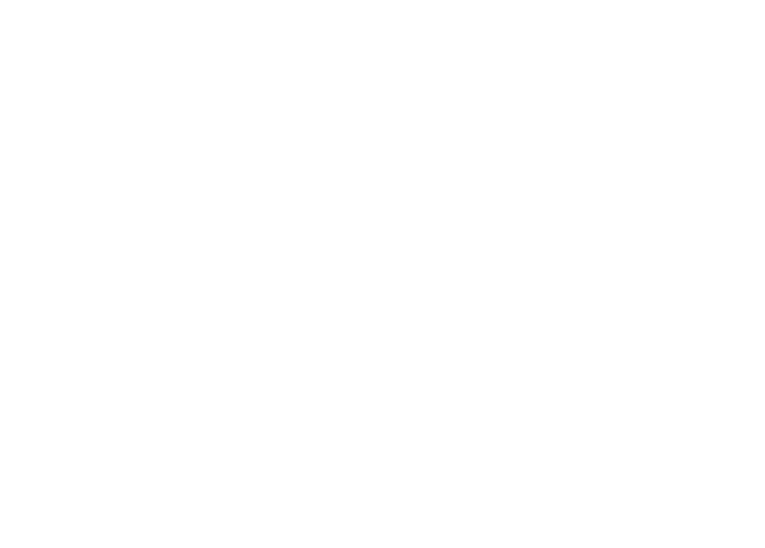
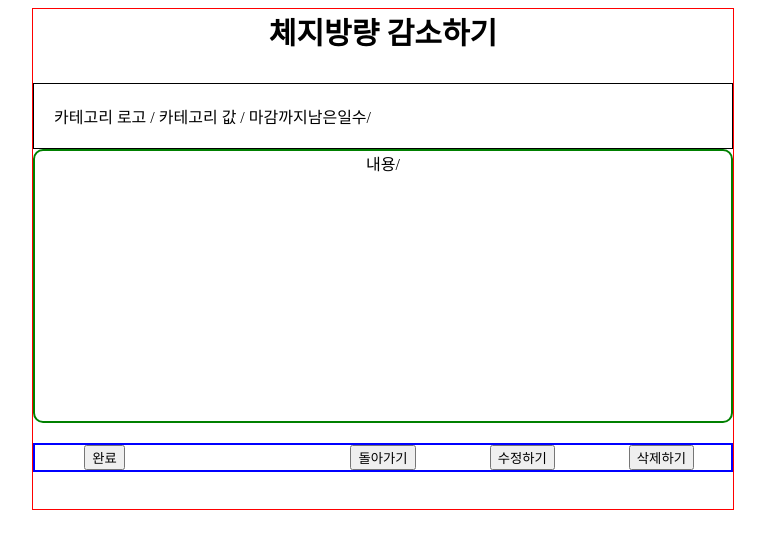
Before and after one commit to kkookk55/ToDoList-using-toolkit, a React (Create React App) app: page /detail/1 in a window 1280 px wide. Before the commit this address had no page. Shown: the top 548 px of the page, without its empty margins (257-1022 px from the left). Built offline with nearby package versions, Linux system fonts and the light colour scheme; data requests are answered from the project's data file.

Commit message:
pages/list파일 수정 (Done리스트도 카테고리별 리스트 보여주기 추가)

```diff
--- a/src/pages/Detail.jsx
+++ b/src/pages/Detail.jsx
@@ -1,36 +1,81 @@
 import { useParams } from "react-router-dom";
 import React, { useEffect, useState } from "react";
 import axios from "axios"; // axios import 합니다.
+import { Link } from "react-router-dom";
+import styled from "styled-components";
 
+const StBox = styled.div`
+  text-align: center;
+  width: 700px;
+  height: 500px;
+  border: 1px solid red;
+  margin: auto;
+`;
+const TitleBox = styled.div`
+  font-size: 30px;
+  font-weight: bold;
+  padding-bottom: 30px;
+`;
+const CategoryBox = styled.div`
+  text-align: left;
+  padding: 20px;
+  border: 1px solid black;
+`;
+const ContentBox = styled.div`
+  border: 2px solid green;
+  border-radius: 10px;
+  min-height: 270px;
+  max-height: 270px;
+`;
+const ButtonBox = styled.div`
+  display: grid;
+  grid-template-columns: 1fr 1fr 1fr 1fr 1fr;
+  border: 2px solid blue;
+  margin-top: 20px;
+`;
+const ButtonStyle = styled.div``;
 function Detail() {
   const [todos, setTodos] = useState([]);
-
-  // axios를 통해서 get 요청을 하는 함수를 생성합니다.
-  // 비동기처리를 해야하므로 async/await 구문을 통해서 처리합니다.
+  const param = useParams();
   const fetchTodos = async () => {
     const { data } = await axios.get("http://localhost:3001/todos");
-    setTodos(data); // 서버로부터 fetching한 데이터를 useState의 state로 set 합니다.
+    setTodos(data);
   };
-
-  // 생성한 함수를 컴포넌트가 mount 됐을 떄 실행하기 위해 useEffect를 사용합니다.
   useEffect(() => {
     // effect 구문에 생성한 함수를 넣어 실행합니다.
     fetchTodos();
   }, []);
-
-  // data fetching이 정상적으로 되었는지 콘솔을 통해 확인합니다.
-  console.log(todos);
+  console.log(param);
   return (
-    <div>
+    <StBox>
       {todos.map((item) => {
-        return (
-          <div>
-            {item.id}//{item.title}
-            //{item.content}
-          </div>
-        );
+        if (item.id === param.id) {
+          return (
+            <div>
+              제목:{item.title} // 내용:{item.content}
+            </div>
+          );
+        }
       })}
-    </div>
+      <TitleBox>체지방량 감소하기 </TitleBox>
+      <CategoryBox>카테고리 로고 / 카테고리 값 / 마감까지남은일수/</CategoryBox>
+      <ContentBox>내용/</ContentBox>
+      <ButtonBox>
+        <ButtonStyle>
+          <button>완료</button>
+        </ButtonStyle>
+        <ButtonStyle></ButtonStyle>
+        <ButtonStyle>
+          <button>돌아가기</button>
+        </ButtonStyle>
+        <ButtonStyle>
+          <button>수정하기</button>
+        </ButtonStyle>
+        <ButtonStyle>
+          <button>삭제하기</button>
+        </ButtonStyle>
+      </ButtonBox>
+    </StBox>
   );
 }
 export default Detail;
--- a/src/pages/List.jsx
+++ b/src/pages/List.jsx
@@ -34,7 +34,7 @@ function List() {
             if (data.isDone === false) {
               return (
                 <div>
-                  <Link to={`/details/${data.id}`}>자세히</Link>
+                  <Link to={`/detail/${data.id}`}>자세히</Link>
                   {data.title}
                   {data.content}
                 </div>
@@ -47,14 +47,16 @@ function List() {
 
       <div>
         {todos.map((data) => {
-          if (data.isDone !== false) {
+          if (data.category === param.category) {
+            if (data.isDone === true) {
               return (
                 <div>
-                <Link to={`/details/${data.id}`}>자세히</Link>
+                  <Link to={`/detail/${data.id}`}>자세히</Link>
                   {data.title}
                   {data.content}
                 </div>
               );
+            }
           }
         })}
       </div>
--- a/src/shared/Router.js
+++ b/src/shared/Router.js
@@ -9,8 +9,7 @@ const Router = () => {
     <BrowserRouter>
       <Routes>
         <Route path="/" element={<Main />} />
-        <Route path="detail" element={<Detail />} />
-        <Route path="list/:category" element={<List />} />
+        <Route path="detail/:id" element={<Detail />} />
         <Route path="list/:category" element={<List />} />
       </Routes>
     </BrowserRouter>
```
Lines whose indentation alone changed are shown as unchanged.
